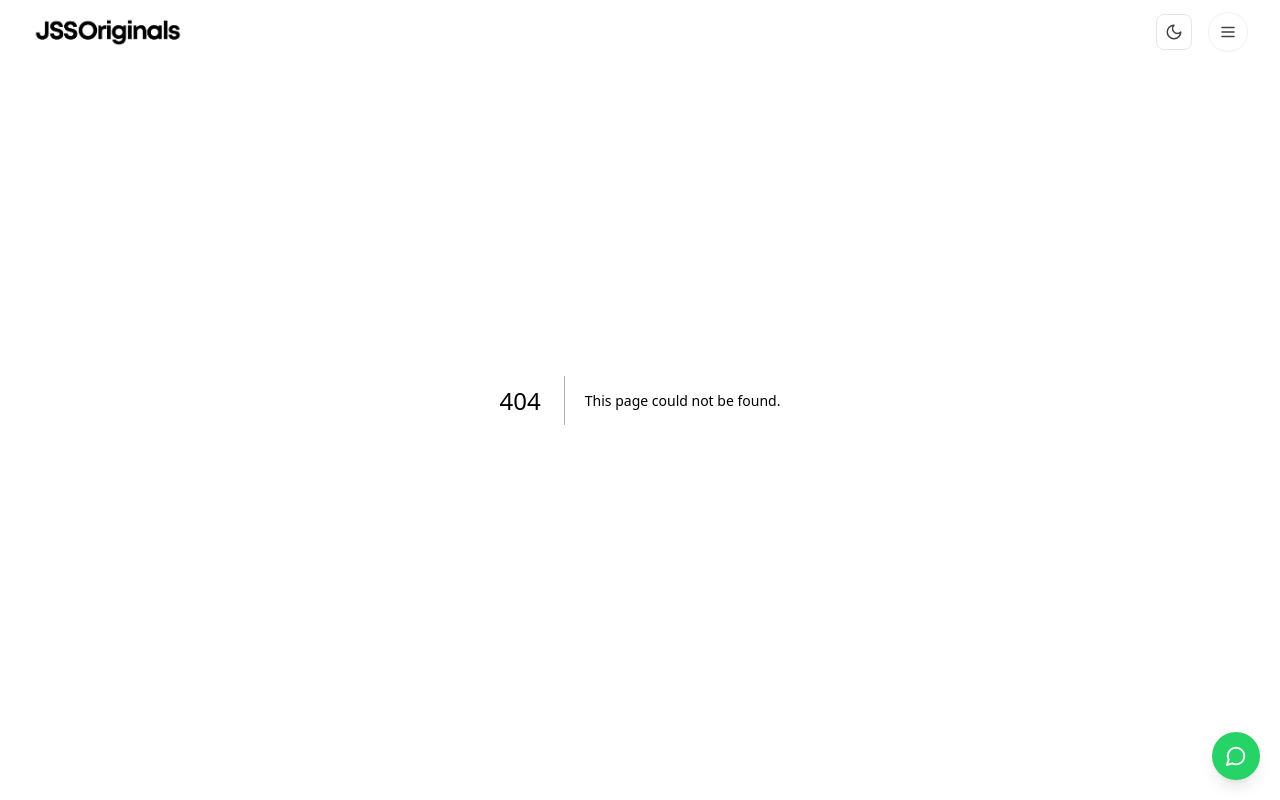
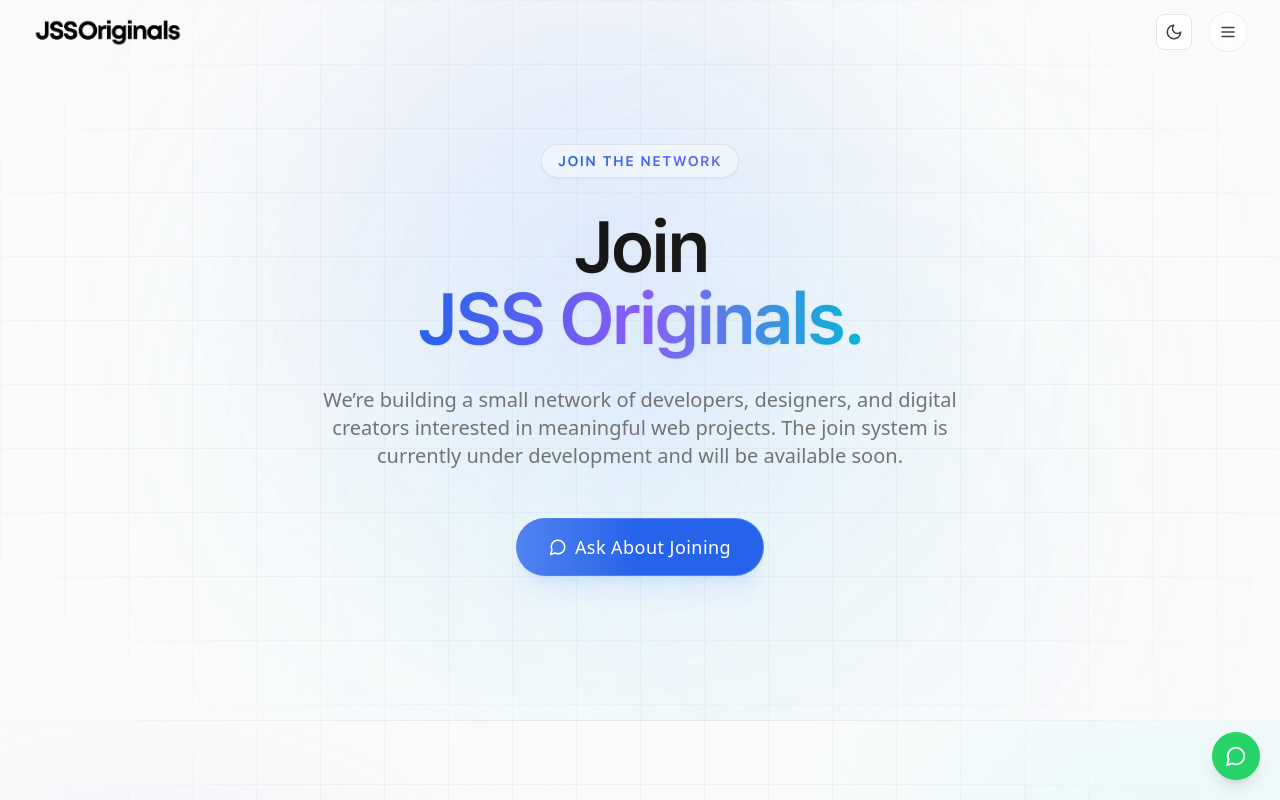
Before and after one commit to jitendra-math/Agency-Website, a Next.js app: page /join in a window 1280 px wide. Before the commit this address had no page. Shown: the top 800 px of the page. Built offline with nearby package versions, Linux system fonts and the light colour scheme; a web font is replaced by a local one.

Commit message:
Create page.js

```diff
--- /dev/null
+++ b/src/app/join/page.js
@@ -0,0 +1,177 @@
+// src/app/join/page.js
+
+"use client";
+
+import { motion } from "framer-motion";
+import ShineButton from "@/components/ui/ShineButton";
+import { MessageCircle } from "lucide-react";
+
+export default function JoinPage() {
+  // Ultra-smooth cinematic Apple-style easing
+  const smoothEase = [0.16, 1, 0.3, 1];
+
+  return (
+    <section
+      className="
+      relative isolate overflow-hidden
+      flex min-h-[90vh] flex-col items-center justify-center
+      px-6 py-24
+      text-center
+      bg-[#fafafa] dark:bg-[#050505]
+      transition-colors duration-500
+    "
+    >
+      {/* ===================================== */}
+      {/* RICH AMBIENT GLOWS (Cinematic Slow) */}
+      {/* ===================================== */}
+      <div className="absolute inset-0 -z-10 overflow-hidden pointer-events-none">
+        {/* Glow 1 - Deep Indigo */}
+        <motion.div
+          animate={{ x: [0, 40, 0], y: [0, -30, 0], scale: [1, 1.1, 1] }}
+          transition={{ duration: 25, repeat: Infinity, ease: "easeInOut" }}
+          className="
+            absolute top-[10%] left-[10%] sm:top-0 sm:left-1/4
+            w-[100vw] sm:w-[500px] h-[100vw] sm:h-[500px]
+            rounded-full
+            bg-indigo-300/20 dark:bg-indigo-900/15
+            blur-[100px] sm:blur-[120px]
+            mix-blend-multiply dark:mix-blend-screen
+          "
+        />
+
+        {/* Glow 2 - Cyan Sweep */}
+        <motion.div
+          animate={{ x: [0, -40, 0], y: [0, 40, 0], scale: [1, 1.15, 1] }}
+          transition={{ duration: 30, repeat: Infinity, ease: "easeInOut" }}
+          className="
+            absolute bottom-[-10%] right-[-10%] sm:bottom-0 sm:right-1/4
+            w-[90vw] sm:w-[600px] h-[90vw] sm:h-[600px]
+            rounded-full
+            bg-cyan-200/20 dark:bg-cyan-900/15
+            blur-[100px] sm:blur-[130px]
+            mix-blend-multiply dark:mix-blend-screen
+          "
+        />
+
+        {/* Glow 3 - The Soft Violet Core */}
+        <motion.div
+          animate={{ scale: [1, 1.05, 1], opacity: [0.3, 0.5, 0.3] }}
+          transition={{ duration: 20, repeat: Infinity, ease: "easeInOut" }}
+          className="
+            absolute top-1/2 left-1/2 -translate-x-1/2 -translate-y-1/2
+            w-[70vw] sm:w-[400px] h-[70vw] sm:h-[400px]
+            rounded-full
+            bg-violet-300/15 dark:bg-purple-900/10
+            blur-[120px] sm:blur-[140px]
+            mix-blend-multiply dark:mix-blend-screen
+          "
+        />
+      </div>
+
+      {/* ===================================== */}
+      {/* LUXURY GRID TEXTURE WITH RADIAL MASK */}
+      {/* ===================================== */}
+      <div
+        className="
+        absolute inset-0 -z-20
+        opacity-[0.03] dark:opacity-[0.05]
+        bg-[linear-gradient(#000_1px,transparent_1px),linear-gradient(90deg,#000_1px,transparent_1px)]
+        bg-[size:48px_48px] sm:bg-[size:64px_64px]
+        [mask-image:radial-gradient(ellipse_70%_70%_at_50%_50%,#000_60%,transparent_100%)]
+      "
+      />
+
+      <div className="relative z-10 flex flex-col items-center w-full max-w-4xl mx-auto">
+
+        {/* ===================================== */}
+        {/* GLASSMORPHIC PILL */}
+        {/* ===================================== */}
+        <motion.div
+          initial={{ opacity: 0, y: 20 }}
+          animate={{ opacity: 1, y: 0 }}
+          transition={{ duration: 1.5, ease: smoothEase }}
+          className="
+            mb-8 inline-flex items-center px-4 py-1.5
+            rounded-full
+            border border-black/[0.08] dark:border-white/[0.08]
+            bg-white/40 dark:bg-white/[0.02]
+            backdrop-blur-xl shadow-sm
+          "
+        >
+          <span className="text-xs sm:text-sm font-semibold tracking-widest text-transparent bg-clip-text bg-gradient-to-r from-blue-600 to-indigo-500 dark:from-blue-400 dark:to-indigo-300 uppercase">
+            Join the Network
+          </span>
+        </motion.div>
+
+        {/* ===================================== */}
+        {/* HEADING (With 3-Stop Rich Gradient) */}
+        {/* ===================================== */}
+        <motion.h1
+          initial={{ opacity: 0, y: 30 }}
+          animate={{ opacity: 1, y: 0 }}
+          transition={{ duration: 1.5, delay: 0.1, ease: smoothEase }}
+          className="
+          text-5xl sm:text-6xl md:text-7xl
+          font-extrabold
+          tracking-tighter
+          leading-[1.1]
+          text-neutral-900 dark:text-white
+          drop-shadow-sm dark:drop-shadow-[0_0_15px_rgba(255,255,255,0.05)]
+        "
+        >
+          Join <br className="hidden sm:block" />
+          <span className="text-transparent bg-clip-text bg-gradient-to-r from-blue-600 via-violet-500 to-cyan-500 dark:from-blue-400 dark:via-indigo-400 dark:to-cyan-300">
+            JSS Originals.
+          </span>
+        </motion.h1>
+
+        {/* ===================================== */}
+        {/* DESCRIPTION */}
+        {/* ===================================== */}
+        <motion.p
+          initial={{ opacity: 0, y: 30 }}
+          animate={{ opacity: 1, y: 0 }}
+          transition={{ duration: 1.5, delay: 0.2, ease: smoothEase }}
+          className="
+          mt-6 sm:mt-8
+          max-w-2xl
+          text-lg sm:text-xl
+          font-medium
+          leading-relaxed
+          text-neutral-500
+          dark:text-neutral-400
+        "
+        >
+          We’re building a small network of developers, designers,
+          and digital creators interested in meaningful web projects.
+          The join system is currently under development and will
+          be available soon.
+        </motion.p>
+
+        {/* ===================================== */}
+        {/* CTA BUTTON */}
+        {/* ===================================== */}
+        <motion.div
+          initial={{ opacity: 0, y: 30 }}
+          animate={{ opacity: 1, y: 0 }}
+          transition={{ duration: 1.5, delay: 0.3, ease: smoothEase }}
+          className="mt-10 sm:mt-12"
+        >
+          <a
+            href="https://wa.me/919549626202"
+            target="_blank"
+            rel="noopener noreferrer"
+            className="group"
+          >
+            <ShineButton size="lg" className="flex items-center gap-2 shadow-xl shadow-blue-500/10 group-hover:shadow-blue-500/20 transition-shadow duration-500">
+              <MessageCircle size={18} className="group-hover:scale-110 transition-transform duration-300" />
+              Ask About Joining
+            </ShineButton>
+          </a>
+        </motion.div>
+
+      </div>
+
+    </section>
+  );
+}
```
